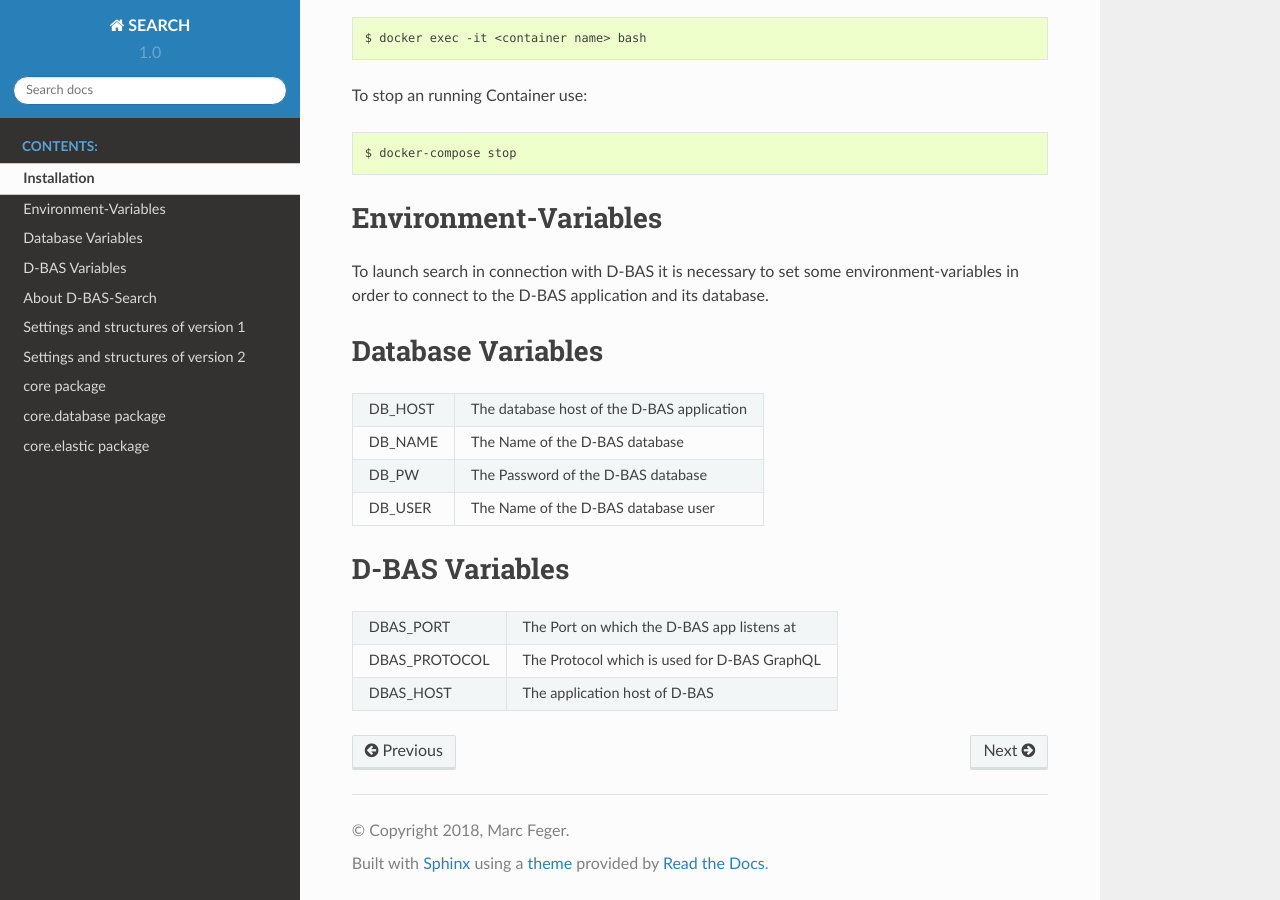
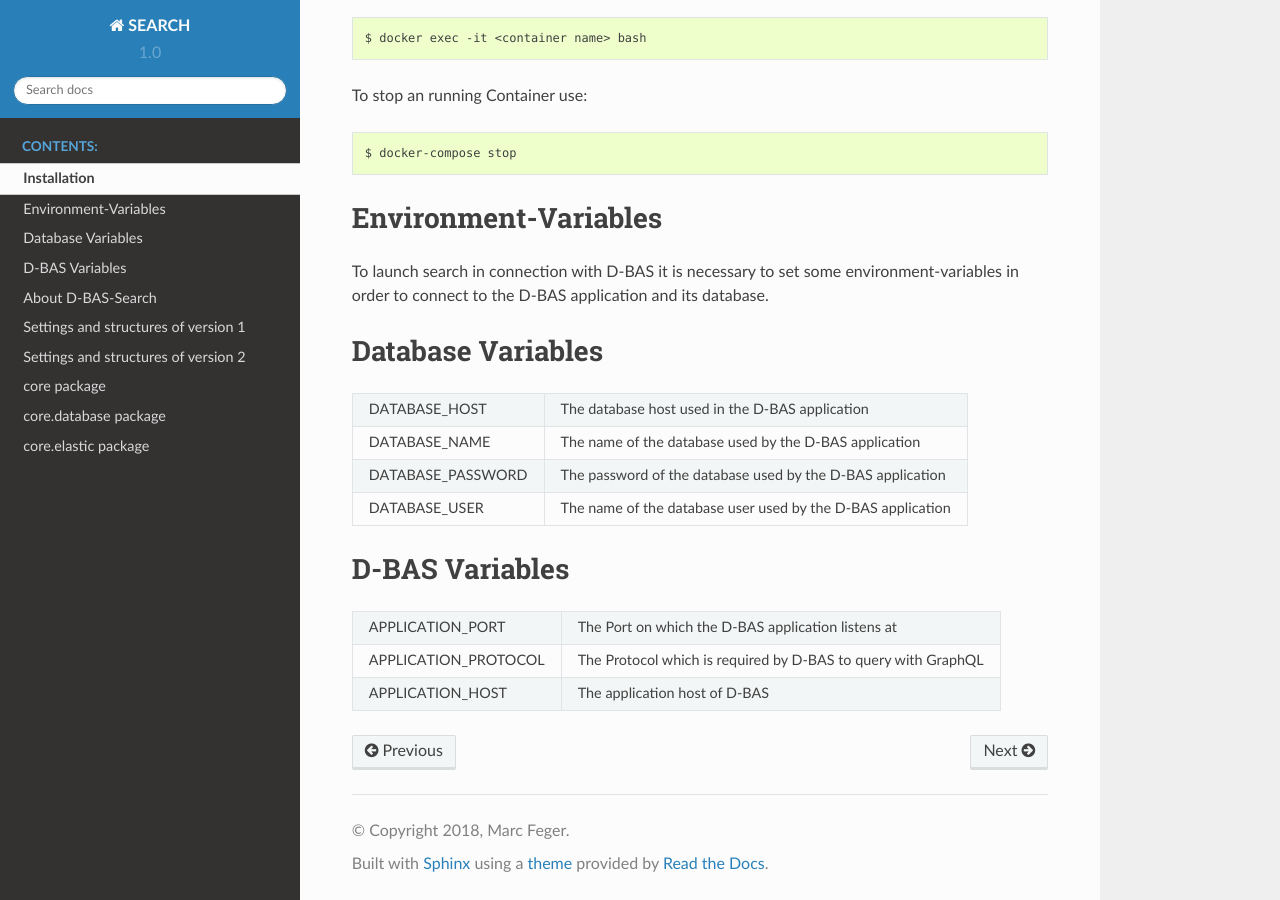
Before and after one commit to hhucn/dbas-search, a Sphinx documentation site: the page built from docs/Installation.rst, in a window 1280 px wide and 900 px high, scrolled down 746 px. Built offline with Sphinx 7.4.7 and the Read the Docs theme 2.0.0, drawn with Linux system fonts in a browser that asks for light colours.

Commit message:
Rename environment variables in documentation

```diff
--- a/docs/Installation.rst
+++ b/docs/Installation.rst
@@ -38,22 +38,22 @@ to connect to the D-BAS application and its database.
 
 Database Variables
 ==================
-+----------------------+--------------------------------------------+
-| DB_HOST              | The database host of the D-BAS application |
-+----------------------+--------------------------------------------+
-| DB_NAME              | The Name of the D-BAS database             |
-+----------------------+--------------------------------------------+
-| DB_PW                | The Password of the D-BAS database         |
-+----------------------+--------------------------------------------+
-| DB_USER              | The Name of the D-BAS database user        |
-+----------------------+--------------------------------------------+
++----------------------+--------------------------------------------------------------------+
+| DATABASE_HOST        | The database host used in the  D-BAS application                   |
++----------------------+--------------------------------------------------------------------+
+| DATABASE_NAME        | The name of the database used by the D-BAS application             |
++----------------------+--------------------------------------------------------------------+
+| DATABASE_PASSWORD    | The password of the database used by the D-BAS application         |
++----------------------+--------------------------------------------------------------------+
+| DATABASE_USER        | The name of the database user used by the D-BAS application        |
++----------------------+--------------------------------------------------------------------+
 
 D-BAS Variables
 ===============
-+----------------------+----------------------------------------------+
-| DBAS_PORT            | The Port on which the D-BAS app listens at   |
-+----------------------+----------------------------------------------+
-| DBAS_PROTOCOL        | The Protocol which is used for D-BAS GraphQL |
-+----------------------+----------------------------------------------+
-| DBAS_HOST            | The application host of D-BAS                |
-+----------------------+----------------------------------------------+
++----------------------+-----------------------------------------------------------------------+
+| APPLICATION_PORT     | The Port on which the D-BAS application listens at                    |
++----------------------+-----------------------------------------------------------------------+
+| APPLICATION_PROTOCOL | The Protocol which is required by D-BAS to query with GraphQL         |
++----------------------+-----------------------------------------------------------------------+
+| APPLICATION_HOST     | The application host of D-BAS                                         |
++----------------------+-----------------------------------------------------------------------+
```
